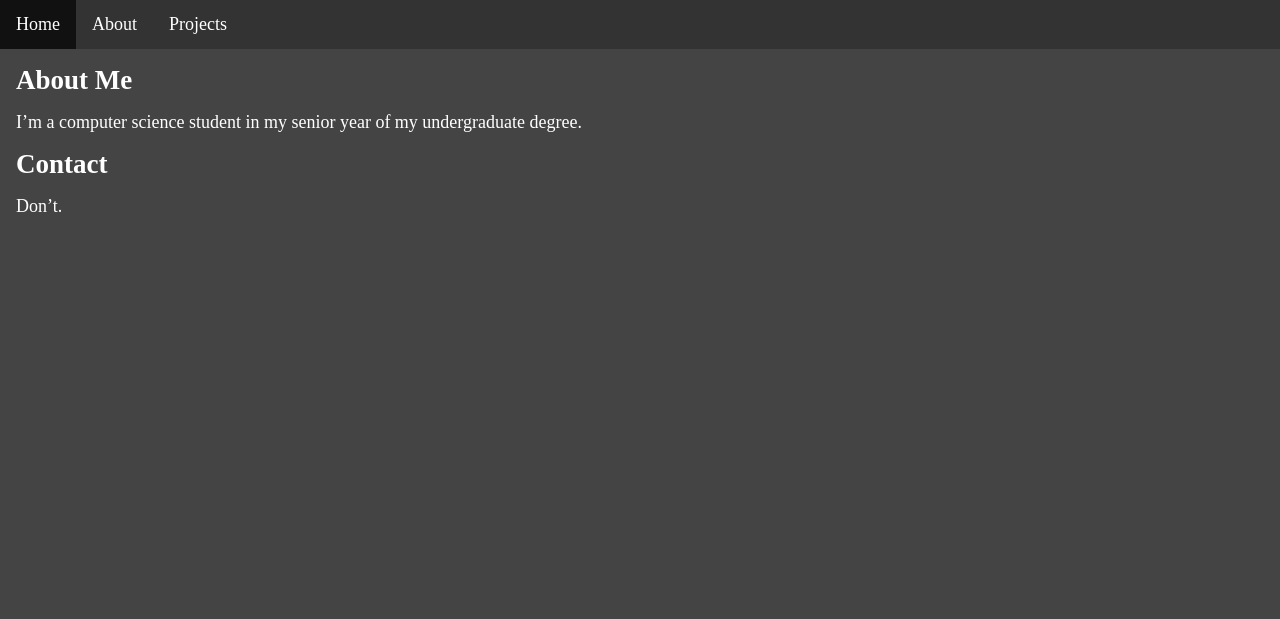
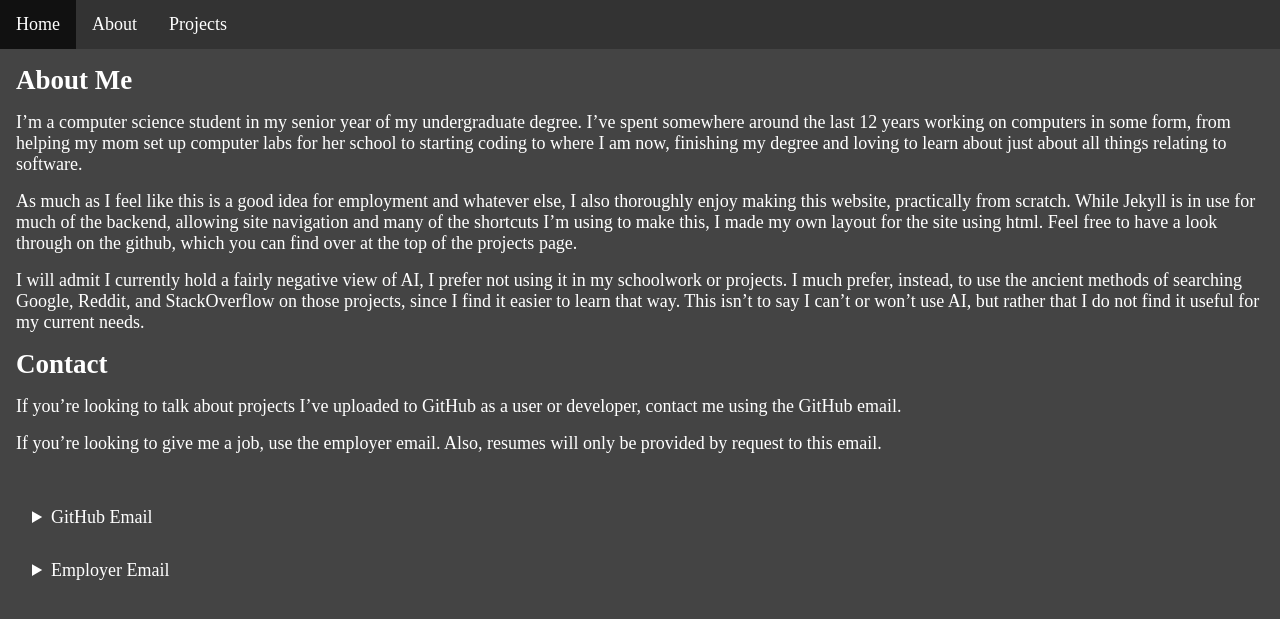
Before and after one commit to LightMage670/lightmage670.github.io, a Jekyll site: the page built from about.md, in a window 1280 px wide. Shown: the top 619 px of the page. Built offline with Jekyll 4.4.1, drawn with Linux system fonts in a browser that asks for light colours.

Commit message:
Updated About, added details style reference to default.html

```diff
--- a/_layouts/default.html
+++ b/_layouts/default.html
@@ -40,6 +40,10 @@
             ul li a:hover {
                 background-color: #111111;
             }
+
+            details {
+                margin: 2rem;
+            }
         </style>
     </head>
     <body>
--- a/about.md
+++ b/about.md
@@ -5,8 +5,25 @@ permalink: /about/
 ---
 # About Me
 
-I'm a computer science student in my senior year of my undergraduate degree.
+I'm a computer science student in my senior year of my undergraduate degree. I've spent somewhere around the last 12 years working on computers in some form, from helping my mom set up computer labs for her school to starting coding to where I am now, finishing my degree and loving to learn about just about all things relating to software.
+
+As much as I feel like this is a good idea for employment and whatever else, I also thoroughly enjoy making this website, practically from scratch. While Jekyll is in use for much of the backend, allowing site navigation and many of the shortcuts I'm using to make this, I made my own layout for the site using html. Feel free to have a look through on the github, which you can find over at the top of the projects page.
+
+I will admit I currently hold a fairly negative view of AI, I prefer not using it in my schoolwork or projects. I much prefer, instead, to use the ancient methods of searching Google, Reddit, and StackOverflow on those projects, since I find it easier to learn that way. This isn't to say I can't or won't use AI, but rather that I do not find it useful for my current needs.
 
 ## Contact
 
-Don't.
+If you're looking to talk about projects I've uploaded to GitHub as a user or developer, contact me using the GitHub email.
+
+If you're looking to give me a job, use the employer email. Also, resumes will only be provided by request to this email.
+<br><br>
+<details>
+    <summary>GitHub Email</summary>
+    <br>
+    lightmage670@gmail.com
+</details>
+<details>
+    <summary>Employer Email</summary>
+    <br>
+    lp.davismiller@gmail.com
+</details>
```
